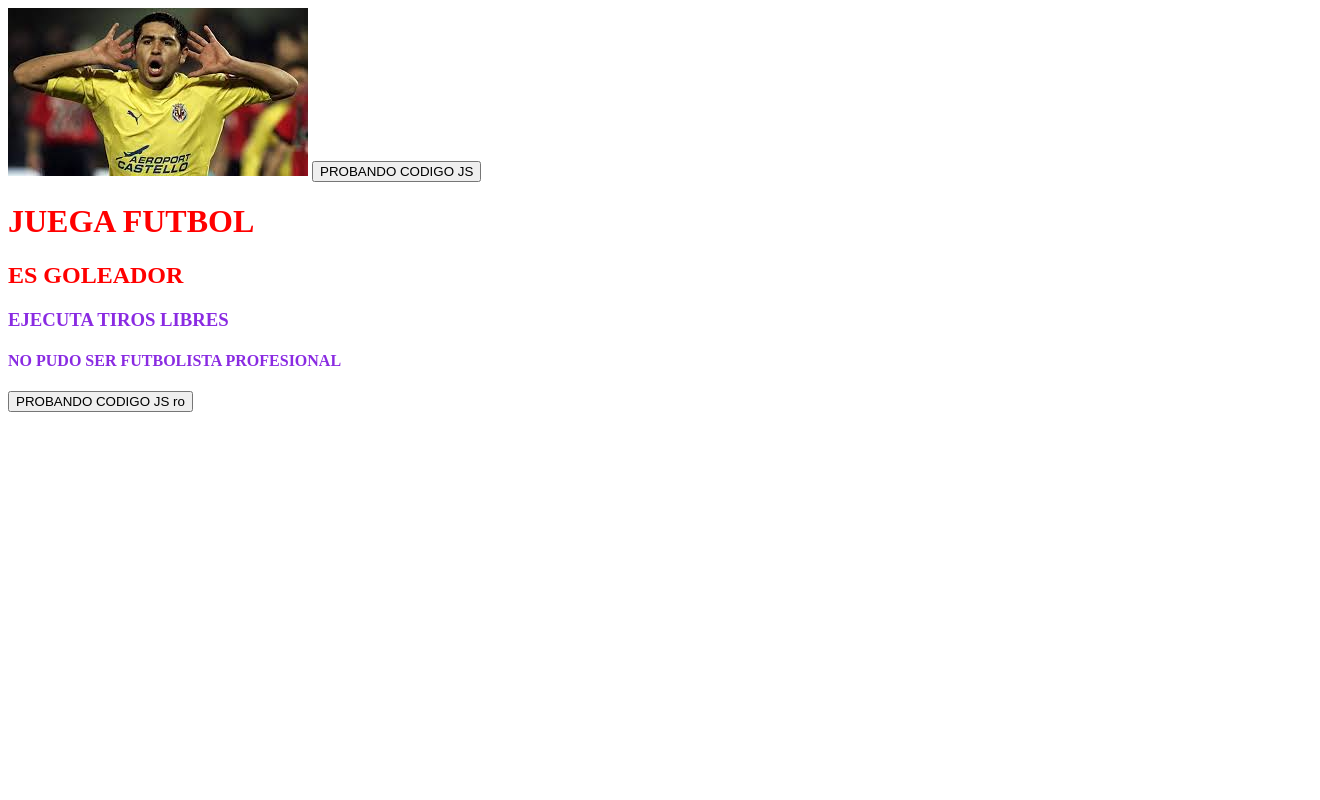
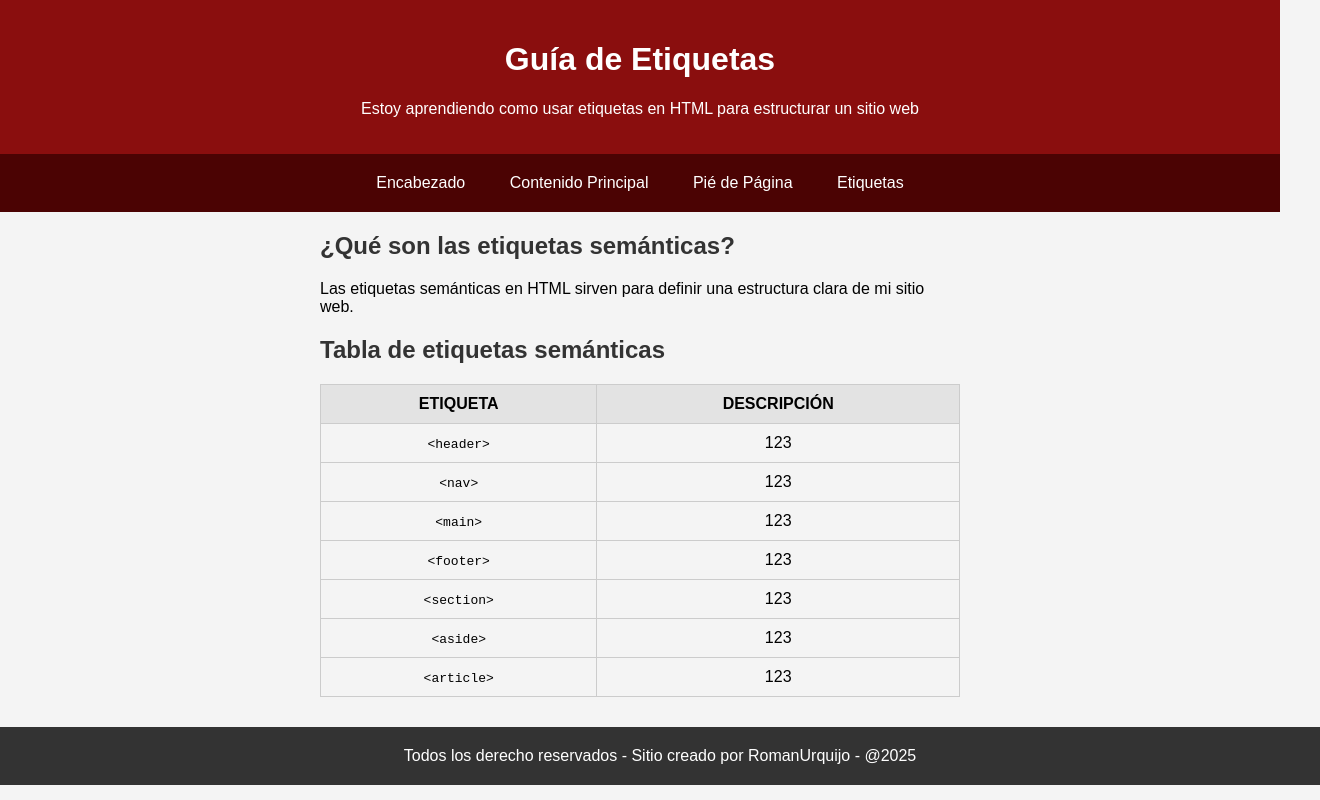
Before and after one commit to RomanUrquijo/ProgBasic, a plain HTML site: page index.html in a window 1280 px wide. Shown: the whole page, 1320 px wide, since content can reach past the window. Drawn offline with Linux system fonts and the light colour scheme.

Commit message:
index con etiquetas semanticas terminado

```diff
--- a/css/style.css
+++ b/css/style.css
@@ -1,4 +1,113 @@
- h1,h2{
-            color: red;}
-             h3,h4{
-            color: blueviolet;}
+/* ####### Estilo para etiquetas semanticas ####### */
+body {
+    font-family: arial, sans-serif;
+    background-color: #f4f4f4;
+    margin: 0;
+    padding: 0;
+}
+
+main {
+    width: 50%;
+    margin-top: 20px;
+    margin-left: auto;
+    margin-right: auto;
+}
+
+header {
+    background-color: #8a0e0e;
+    color: white;
+    padding: 20px;
+    text-align: center;
+}
+
+/* ####### Estilo para menú de navegación ####### */
+.menu_nav {
+    background-color: #4b0303;
+    text-align: center;
+    padding: 10px;
+}
+
+.menu_nav ul {
+    list-style-type: none;
+    margin: 0;
+    padding: 0;
+}
+
+.menu_nav ul li {
+    display: inline-block;
+    position: relative;
+}
+
+.menu_nav ul li a {
+    color: #fff;
+    text-decoration: none;
+    padding: 10px 20px;
+    display: block;
+}
+
+.menu_nav ul li a:hover {
+    text-decoration: underline;
+    color: rgb(238, 255, 83);
+}
+
+.submenu {
+    display: none;
+    position: absolute;
+    left: 0;
+    top: 100%;
+    background-color: #333;
+    min-width: 200px;
+}
+
+.menu_item:hover .submenu {
+    display: block;
+}
+
+.submenu li  {
+    display: block;
+}
+
+.submenu li a:hover {
+    background-color: #555;
+}
+
+/* ####### Estilo para la tabla ####### */
+h2 {
+    color: #333;
+}
+
+table {
+    width: 100%;
+    border-collapse: collapse;
+    margin-top: 20px;
+    margin-left: auto;
+    margin-right: auto;
+}
+
+table, th, td {
+    border: 1px solid #ccc;
+}
+
+th, td {
+    padding: 10px;
+    text-align: center;
+}
+
+thead {
+    background-color: #e3e3e3;
+}
+
+/* ####### Estilo para footer ####### */
+footer {
+    background-color: #333;
+    color: #fff;
+    padding: 20px;
+    text-align: center;
+    position: relative;
+    width: 100%;
+    margin-top: 30px;
+}
+
+footer p {
+    margin: 0;
+}
--- a/index.html
+++ b/index.html
@@ -3,18 +3,87 @@
 <head>
     <meta charset="UTF-8">
     <meta name="viewport" content="width=device-width, initial-scale=1.0">
-    <title>ROMAN URQUIJO</title>
+    <link rel="icon" href="img/logofubol.png" type="image/png">
     <link rel="stylesheet" href="css/style.css">
+    <title>El futbol</title>
 </head>
 <body>
-    <img src="img/roman.jpg" alt="imagen de futbol">
-    <button onclick="CambiarColor()">PROBANDO CODIGO JS</button>
-    <h1 id="title">JUEGA FUTBOL</h1>
-    <h2>ES GOLEADOR</h2>
-    <h3>EJECUTA TIROS LIBRES</h3>
-    <h4>NO PUDO SER FUTBOLISTA PROFESIONAL</h4>
-    <button onclick="CambiarColore()">PROBANDO CODIGO JS ro</button>
+    <!-- Cabecera principal del sitio web -->
+    <header>
+        <h1>Guía de Etiquetas</h1>
+        <p>Estoy aprendiendo como usar etiquetas en HTML para estructurar un sitio web</p>
+    </header>
 
-    <script src="js/function.js"></script>
+    <!-- Menú de navegación -->
+     <nav class="menu_nav">
+        <ul>
+            <li><a href="">Encabezado</a></li>
+            <li><a href="">Contenido Principal</a></li>
+            <li><a href="">Pié de Página</a></li>
+            <!-- Menú depslegable -->
+            <li class="menu_item">
+                <a href="">Etiquetas</a>
+                <ul class="submenu">
+                    <li><a href="">Etiquetas 1</a></li>
+                    <li><a href="">Etiquetas 1</a></li>
+                    <li><a href="">Etiquetas 1</a></li>
+                </ul>
+            </li>
+        </ul>
+     </nav>
+
+     <!-- Contenido principal -->
+     <main>
+        <section>
+            <h2>¿Qué son las etiquetas semánticas?</h2>
+            <p>Las etiquetas semánticas en HTML sirven para definir una estructura clara de mi sitio web.</p>
+        </section>
+        <section>
+            <h2>Tabla de etiquetas semánticas</h2>
+            <table>
+                <thead>
+                    <tr>
+                        <th>ETIQUETA</th>
+                        <th>DESCRIPCIÓN</th>
+                    </tr>
+                </thead>
+                <tbody>
+                    <tr>
+                        <td><code>&lt;header&gt;</code></td>
+                        <td>123</td>
+                    </tr>
+                    <tr>
+                        <td><code>&lt;nav&gt;</code></td>
+                        <td>123</td>
+                    </tr>
+                    <tr>
+                        <td><code>&lt;main&gt;</code></td>
+                        <td>123</td>
+                    </tr>
+                    <tr>
+                        <td><code>&lt;footer&gt;</code></td>
+                        <td>123</td>
+                    </tr>
+                    <tr>
+                        <td><code>&lt;section&gt;</code></td>
+                        <td>123</td>
+                    </tr>
+                    <tr>
+                        <td><code>&lt;aside&gt;</code></td>
+                        <td>123</td>
+                    </tr>
+                    <tr>
+                        <td><code>&lt;article&gt;</code></td>
+                        <td>123</td>
+                    </tr>
+                </tbody>
+            </table>
+        </section>
+     </main>
+
+     <!-- Pie de pagina -->
+      <footer>
+        <p>Todos los derecho reservados - Sitio creado por RomanUrquijo - @2025</p>
+      </footer>
 </body>
 </html>
```
Also changed, not shown: html/miprimerpagina.html (added, +20 -0 lines), img/logofubol.png (added).
